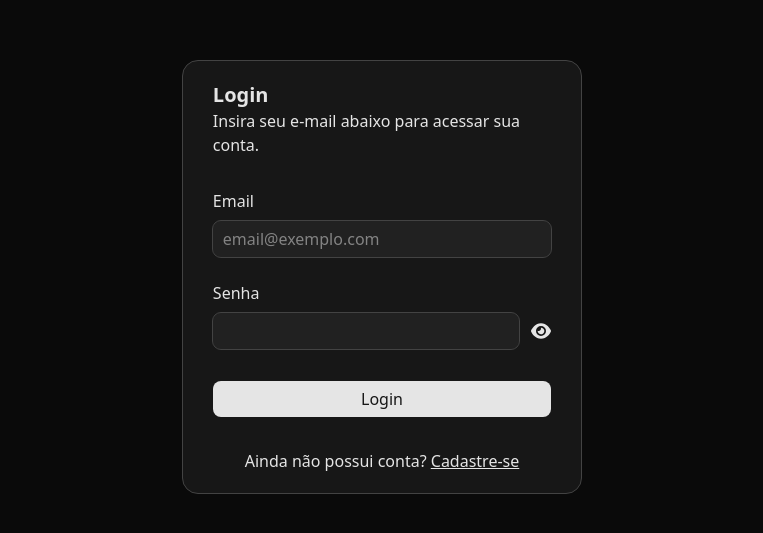
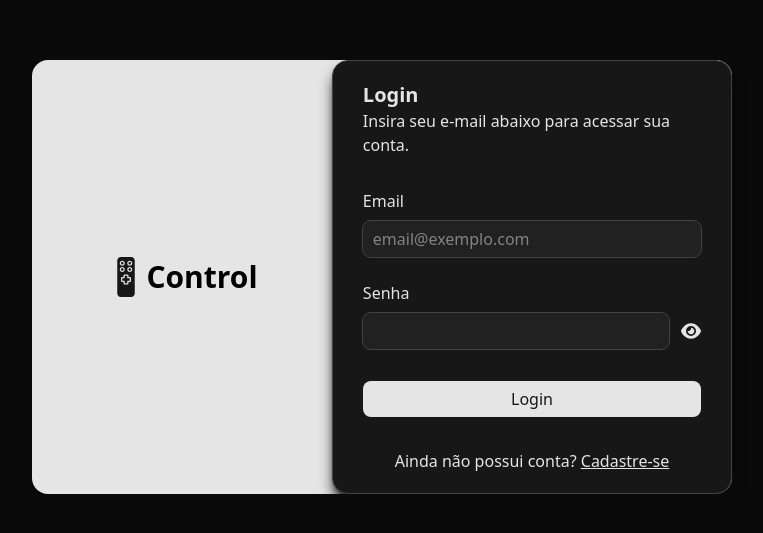
Before and after one commit to renatogomesf/control, a React (Vite) app: page / in a window 1280 px wide. Before the commit this address led to /login. Shown: the part 123-656 px from the top of the page, without its empty margins (258-1021 px from the left). Built offline with nearby package versions, Linux system fonts and the light colour scheme.

Commit message:
style: reversed the order of the items of table to bring items most recent first
also added new style in login page and layout adding a logo.

```diff
--- a/src/App.tsx
+++ b/src/App.tsx
@@ -23,10 +23,10 @@ function App() {
               <AmountToReceiveProvider>
                 <AmountToPayProvider>
                   <Routes>
-                    <Route path="/login" element={<Login />} />
+                    <Route index element={<Login />} />
                     <Route path="/register" element={<Register />} />
                     <Route path="/" element={<Layout />}>
-                      <Route index element={<Goal />} />
+                      <Route path="goal" element={<Goal />} />
                       <Route path="revenue" element={<Revenue />} />
                       <Route path="expense" element={<Expense />} />
                       <Route
--- /dev/null
+++ b/src/components/IconControl.tsx
@@ -0,0 +1,26 @@
+
+const ControlSVG = (props: any) => (
+  <svg
+    id="Uploaded to svgrepo.com"
+    xmlns="http://www.w3.org/2000/svg"
+    xmlnsXlink="http://www.w3.org/1999/xlink"
+    viewBox="0 0 32 32"
+    xmlSpace="preserve"
+    fill="#000000"
+    {...props}
+  >
+    <g id="SVGRepo_bgCarrier" strokeWidth={0} />
+    <g
+      id="SVGRepo_tracerCarrier"
+      strokeLinecap="round"
+      strokeLinejoin="round"
+    />
+    <g id="SVGRepo_iconCarrier">
+      <path
+        className="stone_een"
+        d="M20,10c0,0.551-0.449,1-1,1s-1-0.449-1-1s0.449-1,1-1S20,9.449,20,10z M17,17v-1v-1h-2v1v1h-1h-1v2h1h1v1 v1h2v-1v-1h1h1v-2h-1H17z M13,6c0.551,0,1-0.449,1-1s-0.449-1-1-1s-1,0.449-1,1S12.449,6,13,6z M19,4c-0.551,0-1,0.449-1,1 s0.449,1,1,1s1-0.449,1-1S19.551,4,19,4z M23,3v26c0,1.657-1.343,3-3,3h-8c-1.657,0-3-1.343-3-3V3c0-1.657,1.343-3,3-3h8 C21.657,0,23,1.343,23,3z M11,5c0,1.105,0.895,2,2,2s2-0.895,2-2c0-1.105-0.895-2-2-2S11,3.895,11,5z M13,12c1.105,0,2-0.895,2-2 c0-1.105-0.895-2-2-2s-2,0.895-2,2C11,11.105,11.895,12,13,12z M20,17c0-0.552-0.448-1-1-1h-1v-1c0-0.552-0.448-1-1-1h-2 c-0.552,0-1,0.448-1,1v1h-1c-0.552,0-1,0.448-1,1v2c0,0.552,0.448,1,1,1h1v1c0,0.552,0.448,1,1,1h2c0.552,0,1-0.448,1-1v-1h1 c0.552,0,1-0.448,1-1V17z M21,10c0-1.105-0.895-2-2-2s-2,0.895-2,2c0,1.105,0.895,2,2,2S21,11.105,21,10z M21,5c0-1.105-0.895-2-2-2 s-2,0.895-2,2c0,1.105,0.895,2,2,2S21,6.105,21,5z M14,10c0-0.551-0.449-1-1-1s-1,0.449-1,1s0.449,1,1,1S14,10.551,14,10z"
+      />
+    </g>
+  </svg>
+);
+export default ControlSVG;
--- a/src/context/UserContext.tsx
+++ b/src/context/UserContext.tsx
@@ -63,7 +63,7 @@ export const UserProvider = ({ children }: { children: React.ReactNode }) => {
         localStorage.setItem("token", authToken);
 
         if (loggedUser && authToken) {
-          navigation("/");
+          navigation("/goal");
         }
       } catch (error: any) {
         if (error.response?.data.message == "All fields are required") {
@@ -125,7 +125,7 @@ export const UserProvider = ({ children }: { children: React.ReactNode }) => {
           }, 5000);
 
           setTimeout(() => {
-            navigation("/login");
+            navigation("/");
           }, 5500);
         }
       } catch (error: any) {
--- a/src/pages/private/AmountToPay.tsx
+++ b/src/pages/private/AmountToPay.tsx
@@ -71,7 +71,7 @@ export default function AmountToPay() {
   }, []);
 
   useEffect(() => {
-    setAmountToPayList(AmountsToPay);
+    setAmountToPayList(AmountsToPay?.reverse());
   }, [AmountsToPay]);
 
   const amountToPayDelete = (idAmountToPay: any) => {
--- a/src/pages/private/AmountToReceive.tsx
+++ b/src/pages/private/AmountToReceive.tsx
@@ -75,7 +75,7 @@ export default function AmountToReceive() {
   }, []);
 
   useEffect(() => {
-    setAmountToReceiveList(AmountsToReceive);
+    setAmountToReceiveList(AmountsToReceive?.reverse());
   }, [AmountsToReceive]);
 
   const amountToReceiveDelete = (idAmountToReceive: any) => {
--- a/src/pages/private/Expense.tsx
+++ b/src/pages/private/Expense.tsx
@@ -66,7 +66,7 @@ export default function Expense() {
   }, []);
 
   useEffect(() => {
-    setExpenseList(expenses);
+    setExpenseList(expenses?.reverse());
   }, [expenses]);
 
   const expenseDelete = (idExpense: any) => {
--- a/src/pages/private/Goal.tsx
+++ b/src/pages/private/Goal.tsx
@@ -70,7 +70,7 @@ export default function Goal() {
   }, []);
 
   useEffect(() => {
-    setGoalList(goals);
+    setGoalList(goals?.reverse());
   }, [goals]);
 
   const goalDelete = (idGaol: any) => {
--- a/src/pages/private/Layout.tsx
+++ b/src/pages/private/Layout.tsx
@@ -11,6 +11,7 @@ import { RevenueContext } from "../../context/RevenueContext";
 import { ExpenseContext } from "../../context/ExpenseContext";
 import { AmountToReceiveContext } from "../../context/AmountToReceiveContext";
 import { AmountToPayContext } from "./../../context/AmountToPayContext";
+import ControlSVG from "../../components/IconControl";
 
 export default function Layout() {
   const { auth } = useContext(AuthContext);
@@ -27,7 +28,11 @@ export default function Layout() {
   const iconStyle = "w-[20px] h-[20px]";
 
   const links = [
-    { link: "", title: "Metas", icon: <LuGoal className={`${iconStyle}`} /> },
+    {
+      link: "goal",
+      title: "Metas",
+      icon: <LuGoal className={`${iconStyle}`} />,
+    },
     {
       link: "revenue",
       title: "Receita",
@@ -55,7 +60,7 @@ export default function Layout() {
   const logout = () => {
     localStorage.clear();
 
-    navigation("/login");
+    navigation("/");
 
     setGoals([]);
     setRevenue([]);
@@ -79,7 +84,7 @@ export default function Layout() {
         <div className="flex flex-col justify-between bg-PRIMARY text-TERTIARY rounded-r-xl">
           <div className="mx-2">
             <div className="flex items-center justify-center my-6.5">
-              <img className="w-[50px]" src="../../../public/control.png" alt="control" />
+              <ControlSVG fill="#e5e5e5" className="w-10 h-10" />
               <h1 className="text-center font-bold text-3xl">Control</h1>
             </div>
             <hr className="mb-5" />
@@ -115,7 +120,7 @@ export default function Layout() {
               onClick={() => logout()}
             >
               <p>Sair</p>
-              <FiLogOut className="w-6 h-6" />
+              <FiLogOut className="w-5 h-5" />
             </div>
           </div>
         </div>
--- a/src/pages/private/Revenue.tsx
+++ b/src/pages/private/Revenue.tsx
@@ -66,7 +66,7 @@ export default function Revenue() {
   }, []);
 
   useEffect(() => {
-    setRevenueList(revenues);
+    setRevenueList(revenues?.reverse());
   }, [revenues]);
 
   const revenueDelete = (idGaol: any) => {
--- a/src/pages/public/Login.tsx
+++ b/src/pages/public/Login.tsx
@@ -1,5 +1,6 @@
 import Input from "../../components/Input";
 import Button from "../../components/Button";
+import ControlSVG from "../../components/IconControl";
 import { useRef, useContext } from "react";
 import { Link } from "react-router";
 import { UserContext } from "../../context/UserContext";
@@ -27,7 +28,15 @@ export default function Login() {
         showToast={controlToast?.showToast}
         type={controlToast?.type}
       />
-      <div className="flex justify-center items-center rounded-2xl bg-PRIMARY w-[400px] border border-QUATERNARY text-TERTIARY">
+
+      <div className="flex bg-TERTIARY rounded-2xl">
+        <div className="flex flex-col items-center justify-center">
+          <div className="flex items-center justify-center w-[300px]">
+            <ControlSVG fill="#171717" className="w-10 h-10"/>
+            <h1 className="text-center font-bold text-3xl">Control</h1>
+          </div>
+        </div>
+        <div className="flex justify-center items-center rounded-2xl bg-PRIMARY w-[400px] border border-QUATERNARY text-TERTIARY shadow-BACKGROUND shadow-lg">
           <div className="flex flex-col gap-3 w-[85%]">
             <div className="my-5">
               <h1 className="text-xl font-bold">Login</h1>
@@ -73,5 +82,6 @@ export default function Login() {
           </div>
         </div>
       </div>
+    </div>
   );
 }
--- a/src/pages/public/Register.tsx
+++ b/src/pages/public/Register.tsx
@@ -79,7 +79,7 @@ export default function Register() {
 
           <Link
             className="underline text-center mb-5 font-extralight"
-            to={"/login"}
+            to={"/"}
           >
             Voltar
           </Link>
```
Lines whose indentation alone changed are shown as unchanged.
